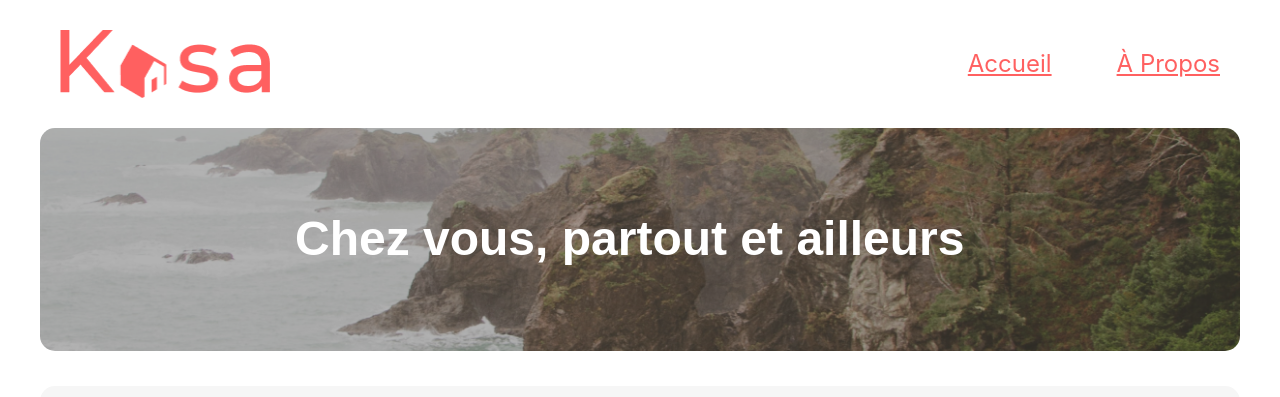
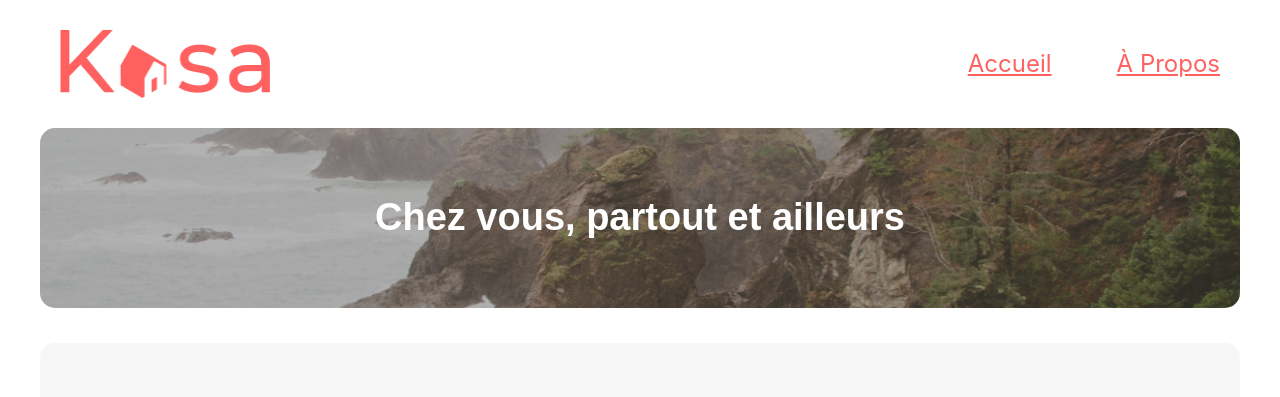
Before and after one commit to Recruiter2/Kasa, a React (Vite) app: page / in a window 1280 px wide. Shown: the top 397 px of the page. Built offline with nearby package versions, Linux system fonts and the light colour scheme; grey boxes are pictures that could not be loaded.

Commit message:
fixing terrible beginner code, it was oweringineered when there is simple solutions

```diff
--- a/src/components/Banner/banner.css
+++ b/src/components/Banner/banner.css
@@ -1,7 +1,8 @@
 .banner {
     position: relative;
     display: flex;
-    flex-direction: column;
+    justify-content: center;
+    align-items: center;
     margin: auto;
 
     img {
@@ -14,8 +15,6 @@
 
     p {
       position: absolute;
-      top: 7px;
-      left: 35px;
       font-size: 24px;
       font-family: 'Montserrat', sans-serif;
       font-weight: 700;
@@ -34,25 +33,7 @@
 
       p {
         font-size: 38px;
-        top: 40px;
-        left: calc(50% - 270px);
-        width: 600px;
+
       }
     }
   }
-
-
-  @media (min-width: 1200px) {
-    .banner {
-      img {
-        max-height: 223px;
-      }
-
-      p {
-        font-size: 48px;
-        width: 800px;
-        top: 50px;
-        left: calc(50% - 345px);
-      }
-    }
-  }
```
